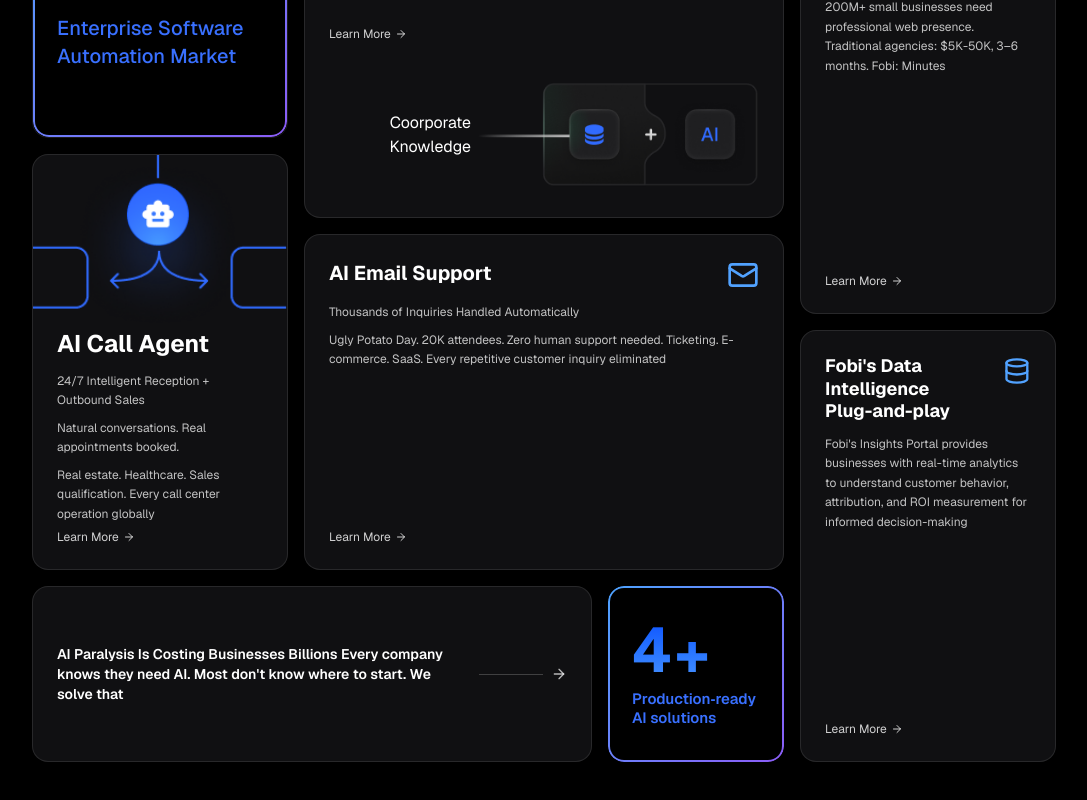
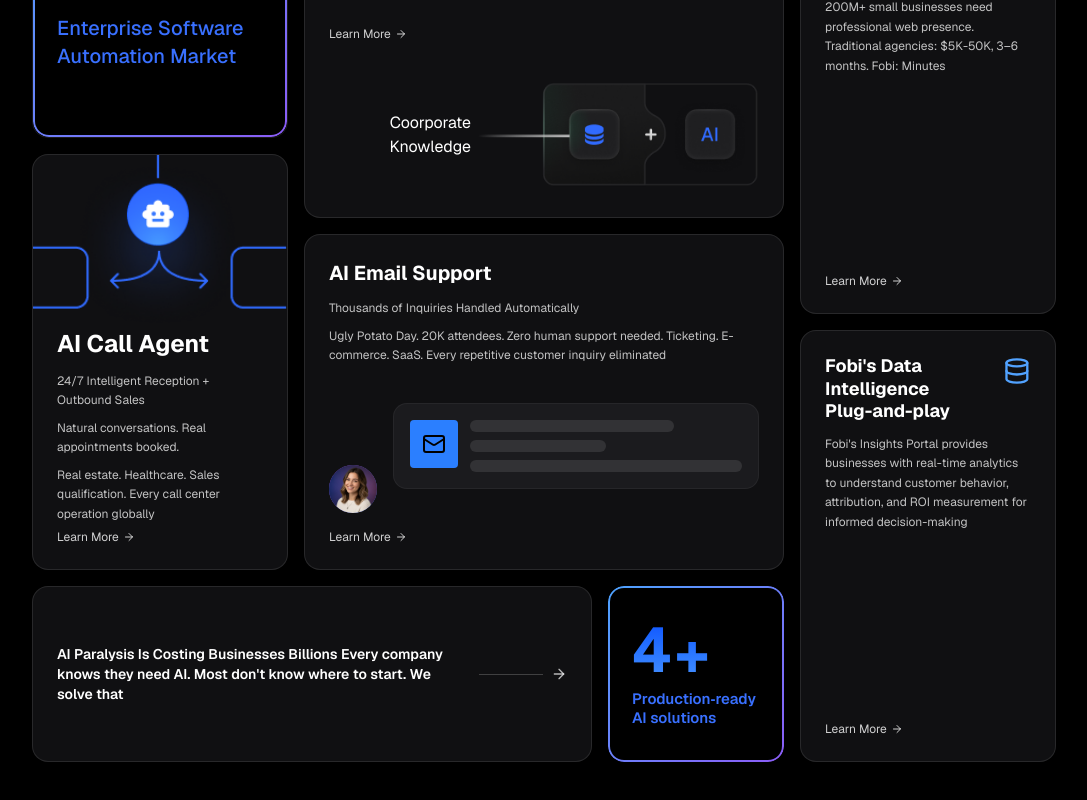
Before and after one commit to deepanshu-ht/fobi-landing-web, a Next.js app: page / in a window 1280 px wide. Shown: the part 2228-3028 px from the top of the page, without its empty margins (96-1183 px from the left). Built offline with nearby package versions, Linux system fonts and the light colour scheme.

Commit message:
feat: add visual email graphic to AI Email Support card
- Replaced standalone mail icon with illustrated email card showing profile image and message preview
- Added skeleton loading bars to represent email content lines
- Repositioned CTA link and adjusted spacing for better visual hierarchy

```diff
--- a/app/components/AISuiteBento.tsx
+++ b/app/components/AISuiteBento.tsx
@@ -71,11 +71,40 @@
                 <div className="w-full lg:h-[21rem] lg:w-[30rem] rounded-2xl bg-zinc-900/70 border border-white/10 backdrop-blur-xl p-6 flex flex-col">
                   <div className="flex items-start justify-between mb-3">
                     <h3 className="text-white text-xl font-bold">AI Email Support</h3>
-                    <Mail className="h-8 w-8 text-blue-400" />
                   </div>
                   <p className="text-white/75 text-xs leading-relaxed">Thousands of Inquiries Handled Automatically</p>
-                  <p className="mt-2 text-white/75 text-xs leading-relaxed">Ugly Potato Day. 20K attendees. Zero human support needed. Ticketing. E-commerce. SaaS. Every repetitive customer inquiry eliminated</p>
-                  <a className="mt-auto inline-flex items-center gap-1 text-xs text-white/80 hover:text-white transition">
+                  <p className="mt-2 text-white/75 text-xs leading-relaxed mb-4">Ugly Potato Day. 20K attendees. Zero human support needed. Ticketing. E-commerce. SaaS. Every repetitive customer inquiry eliminated</p>
+
+                  {/* Email Graphic */}
+                  <div className="relative mt-auto mb-4">
+                    <div className="flex items-end gap-4">
+                      {/* Profile Image */}
+                      <div className="w-12 h-12 rounded-full bg-gradient-to-br from-purple-500 to-blue-500 flex-shrink-0 overflow-hidden">
+                        <div className="w-full h-full bg-zinc-800/50">
+                        <Image src="/review.png" alt="Profile" width={120} height={120} className="w-full" />
+                        </div>
+                      </div>
+
+                      {/* Email Card */}
+                      <div className="flex-1 bg-zinc-800/50 rounded-xl p-4 border border-white/5 mb-6">
+                        <div className="flex items-start gap-3">
+                          {/* Email Icon */}
+                          <div className="w-12 h-12 bg-blue-500 rounded flex items-center justify-center flex-shrink-0">
+                            <Mail className="w-6 h-6 text-black" />
+                          </div>
+
+                          {/* Email Lines */}
+                          <div className="flex-1 space-y-2">
+                            <div className="h-3 bg-white/10 rounded-full w-3/4"></div>
+                            <div className="h-3 bg-white/10 rounded-full w-1/2"></div>
+                            <div className="h-3 bg-white/10 rounded-full w-full"></div>
+                          </div>
+                        </div>
+                      </div>
+                    </div>
+                  </div>
+
+                  <a className="inline-flex items-center gap-1 text-xs text-white/80 hover:text-white transition">
                     Learn More <ArrowRight className="h-3 w-3" />
                   </a>
                 </div>
```
Also changed, not shown: public/review.png (added), public/webbuild.png (added).
